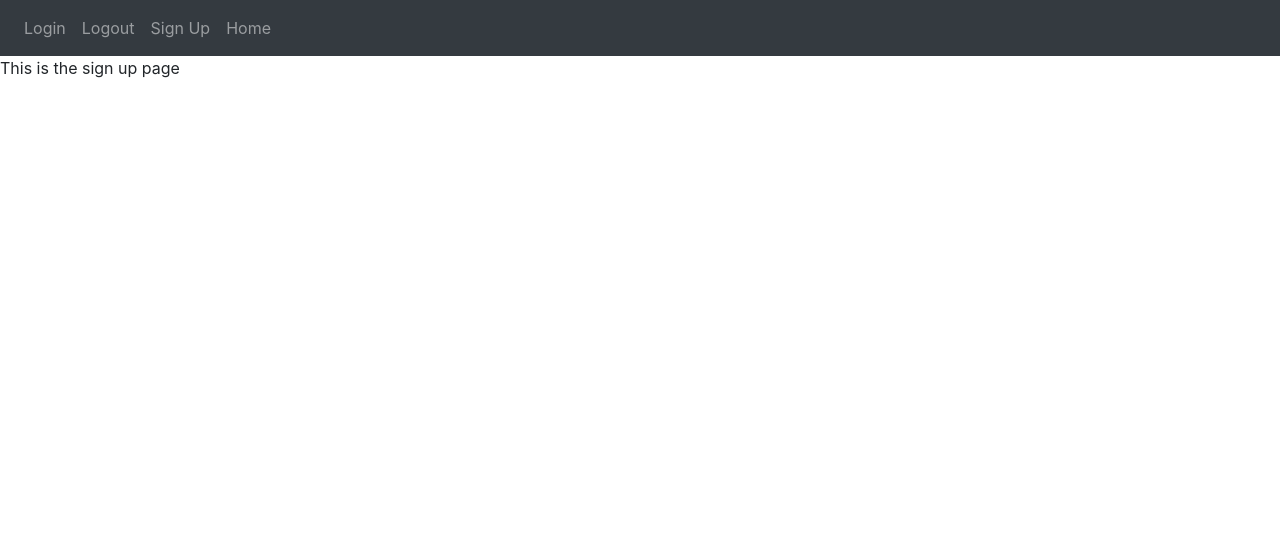
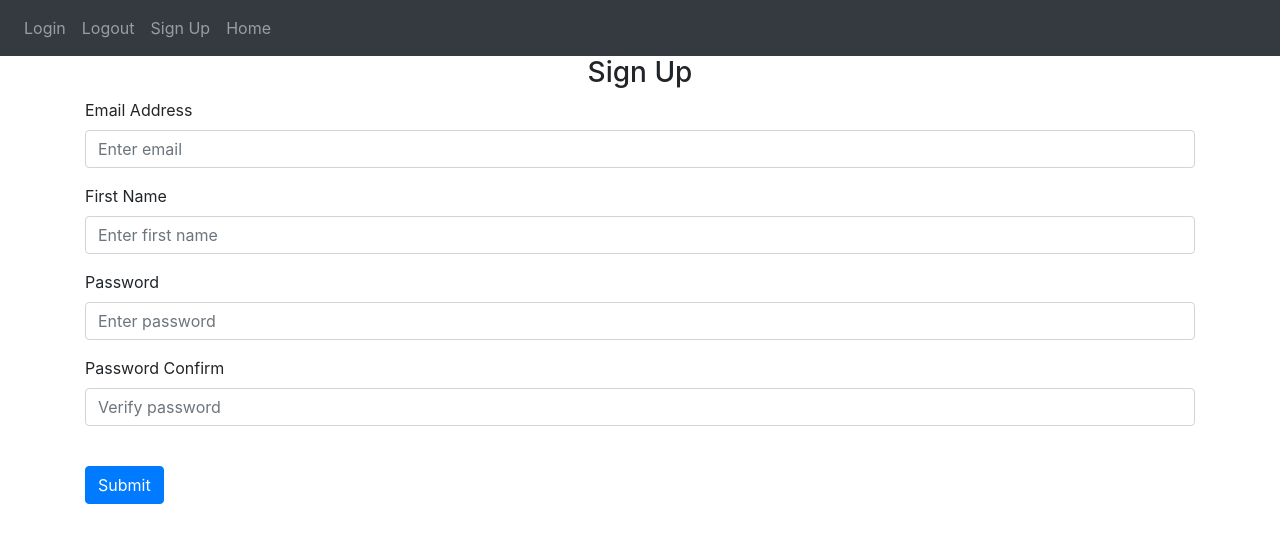
Before and after one commit to DominickN64/Fitness-Tracker, a Flask app: page /sign-up in a window 1280 px wide. Shown: the top 543 px of the page. Run offline with Flask 3, Linux system fonts and the light colour scheme; some libraries are stand-ins or nearby versions.

Commit message:
sign up page working

```diff
--- a/website/auth.py
+++ b/website/auth.py
@@ -1,8 +1,8 @@
-from flask import Blueprint, render_template
+from flask import Blueprint, render_template, request, flash
 
 auth = Blueprint("auth", __name__)
 
-@auth.route("/login")
+@auth.route("/login", methods = ["GET", "POST"])
 def login():
     return render_template("login.html")
 
@@ -10,6 +10,28 @@ def login():
 def logout():
     return "You have been logged out"
 
-@auth.route("/sign-up")
+@auth.route("/sign-up", methods = ["GET", "POST"])
 def sign_up():
+    if request.method == "POST":
+        email = request.form.get("email")
+        firstName = request.form.get("firstName")
+        password1 = request.form.get("password1")
+        password2 = request.form.get("password2")
+
+        if len(email) == 0:
+            flash("Fill in email", category="error")
+        elif len(firstName)==0:
+            flash("Fill in first name", category="error")
+        elif len(password1) == 0:
+            flash("Fill in password", category="error")
+        elif len(password2) == 0:
+            flash("Fill in password confirmation", category="error")
+        elif password1 != password2:
+            flash("Passwords don't match", category="error")
+        else:
+            flash("Account created", category="success")
+
+
+
+
     return render_template("sign_up.html")
--- a/website/templates/base.html
+++ b/website/templates/base.html
@@ -37,7 +37,30 @@
 
   </nav>
 
-  <div class = "contianer">
+{% with messages = get_flashed_messages(with_categories=true)%}
+  {% if messages %}
+    {%for category, message in messages%}
+      {%if category == "error"%}
+        <div class = "alert alert-danger alter-dismissable fade show">
+          {{message}}
+          <button type="button" class = "close" data-dismiss = "alert">
+            <span aria-hidden = "true">&times;</span>
+          </button>
+        </div>
+      {%else%}
+      <div class = "alert alert-success alter-dismissable fade show">
+        {{message}}
+        <button type="button" class = "close" data-dismiss = "alert">
+          <span aria-hidden = "true">&times;</span>
+        </button>
+      </div>
+      {%endif%}
+    {%endfor%}
+  {%endif%}
+{%endwith%}
+
+
+  <div class = "container">
     {%block content %}
 
     {%endblock%}
--- a/website/templates/sign_up.html
+++ b/website/templates/sign_up.html
@@ -3,5 +3,45 @@
 {%block title%}Sign Up{%endblock%}
 
 {%block content %}
-    This is the sign up page
+<form method = "POST">
+
+<h3 align = "center">Sign Up</h3>
+<div class = "form-group">
+
+    <label for ="email">Email Address</label>
+    <input
+    type = "email" class="form-control" id="email" name="email" placeholder="Enter email"/>
+
+</div>
+
+<div class = "form-group">
+
+    <label for ="firstName">First Name</label>
+    <input
+    type = "text" class="form-control" id="firstName" name="firstName" placeholder="Enter first name"/>
+
+
+</div>
+
+<div class = "form-group">
+
+    <label for ="password1">Password</label>
+    <input
+    type = "password" class="form-control" id="password1" name="password1" placeholder="Enter password"/>
+
+
+</div>
+
+<div class = "form-group">
+
+    <label for ="password2">Password Confirm</label>
+    <input
+    type = "password" class="form-control" id="password2" name="password2" placeholder="Verify password"/>
+
+
+</div>
+<br />
+<button type = "submit" class = "btn btn-primary">Submit</button>
+
+</form>
 {%endblock%}
```
Also changed, not shown: website/templates/login.html (+27 -1 lines).
